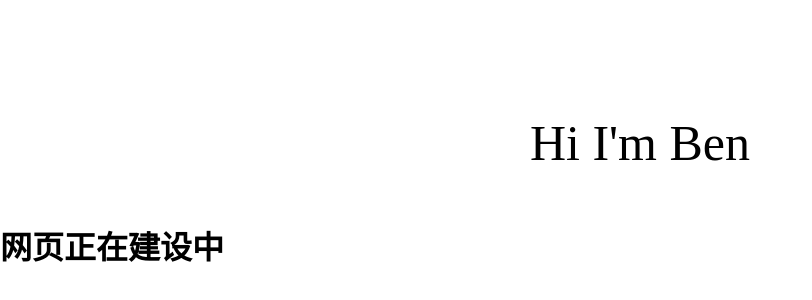
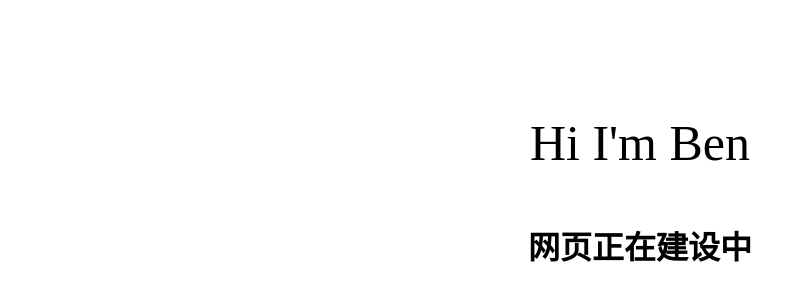
Before and after one commit to benkwano/benkwano.github.io, a plain HTML site: page index.html in a window 1280 px wide. Shown: the part 486-786 px from the top of the page, without its empty margins (0-812 px from the left). Drawn offline with Linux system fonts and the light colour scheme.

Commit message:
Update main.css

```diff
--- a/css/main.css
+++ b/css/main.css
@@ -9,8 +9,10 @@ p{
     font-size: 50px;
     text-align: center;
     margin-top: 600px;
+    font-family:PingFang SC;
 }
 h1{
-    text-aling:center;
+    text-align:center;
     margin-top:30px;
+    font-family:PingFang SC;
 }
```
